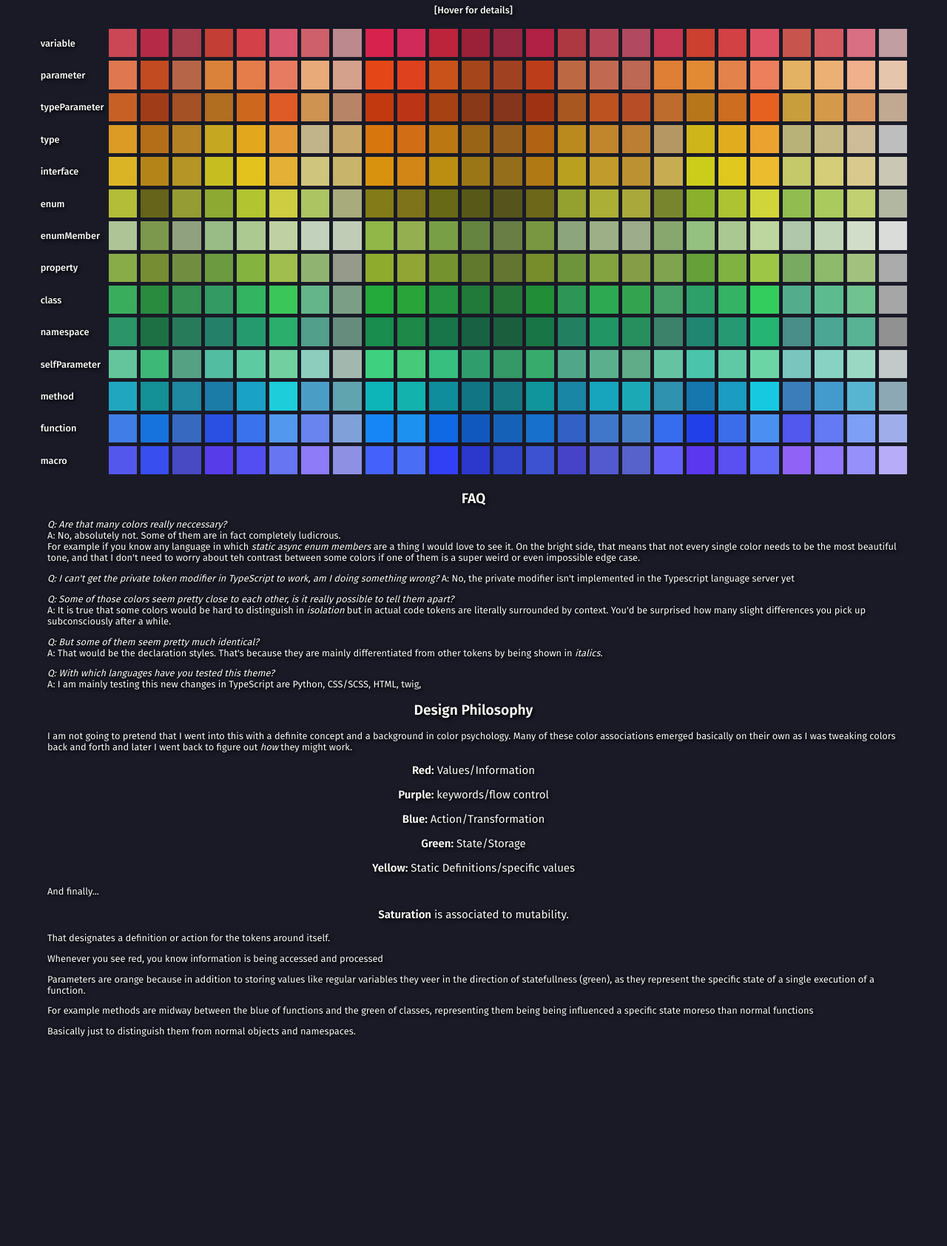
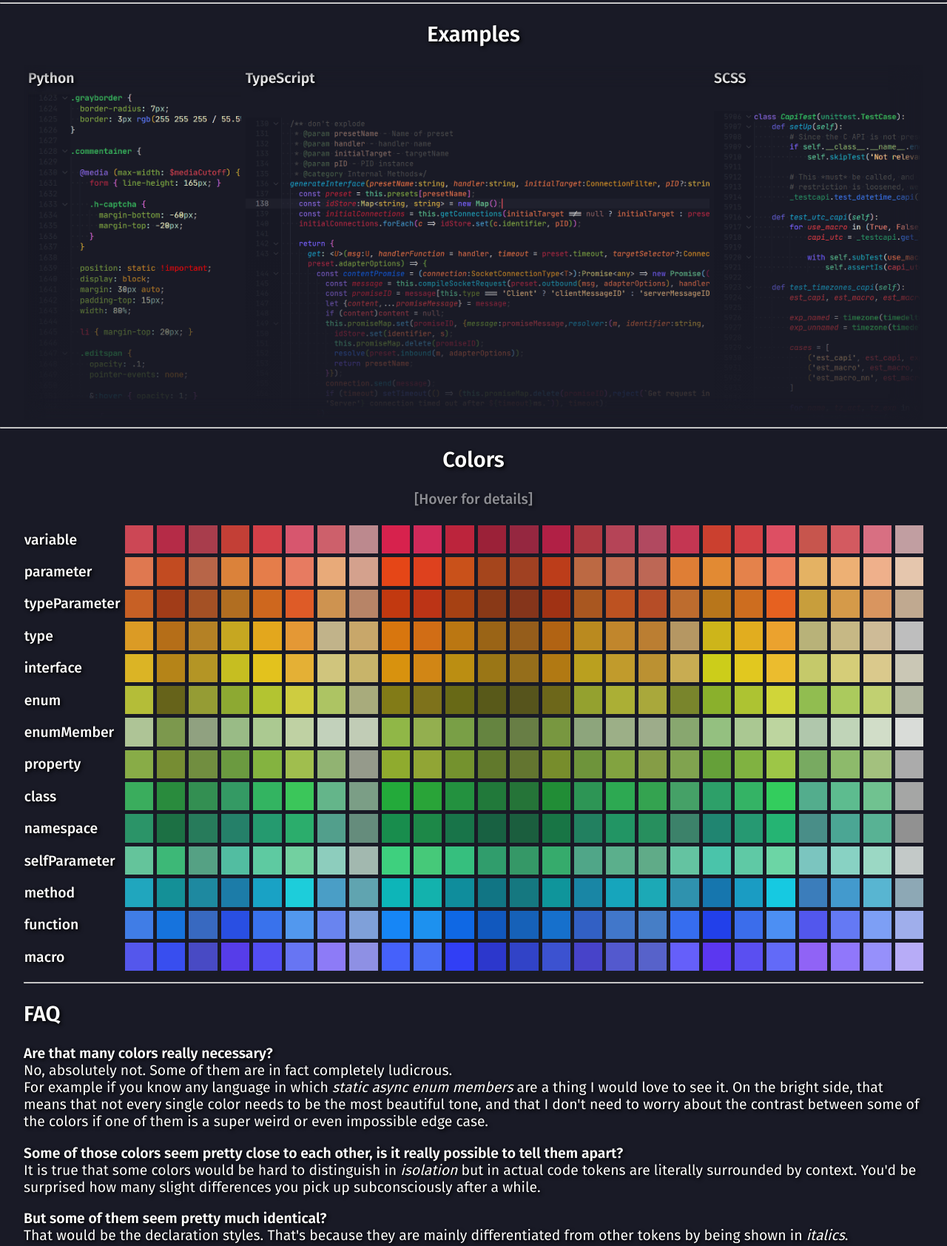
Before and after one commit to Thertzlor/semantic-rainbow, a website: page index.html in a window 1280 px wide. Shown: the part 132-1816 px from the top of the page at 74% size. Before the commit the page ends 1584 px from the top, so only its background shows below. Drawn offline with Linux system fonts and the light colour scheme.

Commit message:
examples, underline support, first release

```diff
--- a/index.html
+++ b/index.html
@@ -49,8 +49,9 @@
             const tableSquare = tableContainer.appendChild(document.createElement('td'))
             //Generating the tooltip element for the individual cells
             const tooltip = tableSquare.appendChild(document.createElement('div'))
-            tooltip.classList.add('expl')
+            tooltip.classList.add('expl');
             //HTML formatting for the token description
+            [...document.getElementsByClassName(k.replace(/\./gm, '_'))].forEach(e => e.style.color = colorValue)
             tooltip.innerHTML = (k.replace(/\./g, '\n<br>')).split('\n').map((e, i) => i === 0 ? e : `<i>${e}</i>`).join('\n') + `\n<p style="color:${colorValue}; ${k.includes('declaration') ? 'font-style:italic;' : ''} text-shadow:none;">${colorValue}</p>`;
             tableSquare.style.background = colorValue;
             tableSquare.classList.add('tableSquare')
@@ -62,6 +63,41 @@
 
    </script>
    <style>
+      #extable {
+         width: 95vw;
+         text-align: left;
+         position: relative;
+         height: 60vh;
+         display: block;
+         overflow: hidden;
+
+      }
+
+      #extable img {
+         max-width: 200%;
+      }
+
+      #extable td {
+         height: 50px !important;
+
+         overflow: hidden;
+      }
+
+      #extable::after {
+         box-shadow: inset -10px 0 22px 8px #191a26;
+         position: absolute;
+         content: '';
+         pointer-events: none;
+
+         display: block;
+         background: linear-gradient(transparent 50%, #191a26);
+         top: 0;
+         bottom: 0;
+         left: 0;
+         right: 0
+      }
+
+
       * {
          box-sizing: border-box;
          color: white;
@@ -92,7 +128,7 @@
          bottom: 40%;
          right: 40%;
          pointer-events: none;
-         background: #15161f;
+         background: #191a26;
          box-shadow: 1px 1px 6px rgba(0, 0, 0, 0.3);
          padding: 10px;
          border: 3px solid #595e75;
@@ -137,58 +173,88 @@
          padding: 0;
          font-family: 'Fira Sans', Calibri, sans-serif;
          font-weight: 500;
-         font-size: 1vmax;
+         font-size: 1.1em;
          background: #191a26;
       }
 
       .text {
          font-weight: 400;
-         width: 90vw;
+         width: 95vw;
          margin: 0 auto;
+      }
+
+      .text h2 {
+         text-align: left;
       }
 
       .text h3 {
          font-weight: 400;
+         text-align: left;
+      }
+
+      .class {
+         font-weight: bold;
       }
 
       .ctx {
-         text-align: center
+         text-align: center;
+         opacity: 0.5;
       }
    </style>
 </head>
 
 <body class="bod">
    <h1>Semantic Rainbow</h1>
-   <h3 class="text"> A {manualPercent}% hand crafted Color Theme for Visual Studio Code</h2>
+   <h3 class="text"> A {manualPercent}% hand crafted Color Theme for Visual Studio Code</h3>
+   <hr>
+   <h2>Examples</h2>
+
+   <table id="extable">
+      <tbody>
+         <tr>
+            <th>Python</th>
+            <th>TypeScript</th>
+            <th>SCSS</th>
+         </tr>
+         <tr>
+            <td><a href="./assets/ex_2.png"><img src="./assets/ex_2.png" alt="Python highlighted"></a> </td>
+            <td><a href="./assets/ex_1.png"><img src="./assets/ex_1.png" alt="Typescript highlighted"></a></td>
+            <td><a href="./assets/ex_3.png"><img src="./assets/ex_3.png" alt="SCSS highlighted"></a></td>
+         </tr>
+      </tbody>
+   </table>
+   <hr>
    <h2>Colors</h2>
    <p class="ctx">[Hover for details]</p>
    <div id="colorTable"></div>
 
    <div class="text">
+      <hr>
       <h2 id="faq">FAQ</h2>
-         <p> <em>Q: Are that many colors really neccessary?</em><br>A: No, absolutely not. Some of them are in fact completely ludicrous.<br>For example if you know any language in which <em>static async enum members</em> are a thing I would love to see it.
-            On the bright side, that means that not every single color needs to be the most beautiful tone, and that I don&#39;t need to worry about teh contrast between some colors if one of them is a super weird or even impossible edge case.</p>
-         <p><em>Q: I can&#39;t get the private token modifier in TypeScript to work, am I doing something wrong?</em>
-            A: No, the private modifier isn&#39;t implemented in the Typescript language server yet</p>
-         <p> <em>Q: Some of those colors seem pretty close to each other, is it really possible to tell them apart?</em><br> A: It is true that some colors would be hard to distinguish in <em>isolation</em> but in actual code tokens are literally surrounded by context. You&#39;d be surprised how many slight differences you pick up subconsciously after a while.</p>
-         <p><em>Q: But some of them seem pretty much identical?</em><br>A: That would be the declaration styles. That&#39;s because they are mainly differentiated from other tokens by being shown in <em>italics</em>.</p>
-         <p><em>Q: With which languages have you tested this theme?</em><br>A: I am mainly testing this new changes in TypeScript
-            are Python, CSS/SCSS, HTML, twig, </p>
+
+      <p><strong>Are that many colors really necessary?</strong><br>No, absolutely not. Some of them are in fact completely ludicrous.<br>For example if you know any language in which <em>static async enum members</em> are a thing I would love to see it.
+         On the bright side, that means that not every single color needs to be the most beautiful tone, and that I don&#39;t need to worry about the contrast between some of the colors if one of them is a super weird or even impossible edge case.</p>
+      <p><strong>Some of those colors seem pretty close to each other, is it really possible to tell them apart?</strong><br>It is true that some colors would be hard to distinguish in <em>isolation</em> but in actual code tokens are literally surrounded by context. You&#39;d be surprised how many slight differences you pick up subconsciously after a while.</p>
+      <p><strong>But some of them seem pretty much identical?</strong><br>That would be the declaration styles. That&#39;s because they are mainly differentiated from other tokens by being shown in <em>italics</em>.</p>
+      <p><strong>Which languages are used to test this Theme?</strong><br>A: I am mainly testing in TypeScript, Python, CSS/SCSS and HTML. I am not opposed to include other languages in the future.</p>
+      <p><strong>I can&#39;t get the private token modifier in TypeScript to work, am I doing something wrong?</strong><br>No, the private modifier isn&#39;t implemented in the Typescript language server yet. The token is included partly just top be future proof and partly because other language servers might already support it.</p>
+      <hr>
       <h2 id="design-philosophy">Design Philosophy</h2>
-         <p>I am not going to pretend that I went into this with a definite concept and a background in color psychology. Many of these color associations emerged basically on their own as I was tweaking colors back and forth and later I went back to figure out <em>how</em> they might work.</p>
-         <h3 id="red-valuesinformation"><strong>Red:</strong> Values/Information</h3>
-         <h3 id="purple-keywordsflow-control"><strong>Purple:</strong> keywords/flow control</h3>
-         <h3 id="blue-actiontransformation"><strong>Blue:</strong> Action/Transformation</h3>
-         <h3 id="green-statestorage"><strong>Green:</strong> State/Storage</h3>
-         <h3 id="yellow-static-definitionsspecific-values"><strong>Yellow:</strong> Static Definitions/specific values</h3>
-         <p>And finally...</p>
-         <h3 id="saturation-is-associated-to-mutability"><strong>Saturation</strong> is associated to mutability.</h3>
-         <p>That designates a definition or action for the tokens around itself.</p>
-         <p>Whenever you see red, you know information is being accessed and processed</p>
-         <p>Parameters are orange because in addition to storing values like regular variables they veer in the direction of statefullness (green), as they represent the specific state of a single execution of a function.</p>
-         <p>For example methods are midway between the blue of functions and the green of classes, representing them being being influenced a specific state moreso than normal functions</p>
-         <p>Basically just to distinguish them from normal objects and namespaces.</p>
-
+      <p>I am not going to pretend that I went into this project with a definite concept and a background in color psychology. Many of these color associations emerged basically on their own as I was tweaking colors back and forth and later I went back to figure out <em>how</em> they might work.<br>The key to making a Theme with this many colors work without things getting too confusing is to create a spectrum in which colors, rather than arbitrarily representing keywords instead represent different concepts and roles, and based on this spectrum colors are assigned to the different tokens.</p>
+      <p>The spectrum that emerged for this particular theme is the following:</p>
+      <h3 id="red-valuesinformation"><strong class="variable_readonly">Red:</strong> Values/Information</h3>
+      <h3 id="purple-keywordsflow-control"><strong class="macro_static">Purple:</strong> Keywords/Flow Control</h3>
+      <h3 id="blue-actiontransformation"><strong class="function">Blue:</strong> Action/Transformation</h3>
+      <h3 id="green-statestorage"><strong class="class">Green:</strong> State/Storage</h3>
+      <h3 id="yellow-definitionsprimitives"><strong class="type">Yellow:</strong> Definitions/Primitives</h3>
+      <p>Anything directly containing a discrete piece of information is red. This is where your <span class="variable">variables</span> and <span class="variable_readonly">constants</span> reside. They are so to speak the lifeblood flowing through the code and whenever you see red, you know information is being accessed and processed.<br>Blue is the color for change and transformation, in other words: <span class="function">Functions</span>, since they generate and modify other information. To put it in more poetic terms information flows <em>through</em> them like water.<br>Green is for anything that is stateful or defines a state. Here we find <span class="property">properties</span> that set the state within an object, <span class="namespace">namespaces</span> which represent groupings of information a and <span class="class">classes</span> which are of course also stateful. (Surely you could argue that variables are also &quot;stateful&quot; but they only represent their own singular state at the time).<br>Yellow jumps out at you as a sort of signal, for example a <span class="type">type</span> signalling exactly what static (at least in TS) kind of data a certain parameter or variable expects. It also occurs where we see &quot;raw&quot; primitive data being defined such as a string representing nothing other than itself, or boolean values.</p>
+      <p>These are the main components and for most other tokens deciding which color to assign them is a matter of interpolation.<br>For example <span class="method">methods</span> are midway between the blue of <span class="function">functions</span> and the green of <span class="class">classes</span>, representing them being being influenced by the specific state of their containing context.<br>keywords like <em>return, for, var, etc</em> direct information, true but information <em>around</em> themselves depending on what <em>they</em> represent so they stand between blue transformation and red information.<br><span class="parameter">Parameters</span> are orange because in addition to storing values like regular <span class="variable">variables</span> they veer slightly in the direction of statefullness (green), as they represent the specific state of a single execution of a function.<br>Numbers are slightly more greenish yellow than other primitives since they represent a very <em>discrete</em> state and <span class="enum">enums</span> are more yellow than <span class="namespace">namespaces</span> and <span class="class">classes</span> because they are basically a state solely defined by such primitives.<br>And so on and so forth, for basically every token this kind of reasoning is applied, if only post-hoc.</p>
+      <p>Up to this point everything has been about the hue of the colors. Other color properties can be used to convey even more information. Another color rule used in Semantic Rainbow is the following:</p>
+      <h3 id="saturation-and-vibrance-is-mapped-control-and-mutability"><strong>Saturation and Vibrance</strong> is mapped control and mutability.</h3>
+      <p>The bolder the color the more &quot;dynamic&quot; the value it represents. A rewritable variable or property has a saturated and bright red and green respectively, but when something cannot be reassigned like a constant or a readonly property that color will darken, appear not as prominent, a more stable and calmly enduring entity.</p>
+      <p>There are of course even more ways to modify a color to be less vibrant and saturated besides dimming it towards black, it can also be bleached towards white, or generally faded using alpha. These different ways to reduce vibrance are used to represent different ways in which tokens differ. Anything belonging to a default library is shown desaturated and brightened. Being predefined, they are outside our control and their coloration reflects that indirectness. And once properly supported private properties and methods will be designated with a slight transparency, as they are ephemeral and only exist in specific contexts.</p>
+      <p>And finally going completely beyond color into text formatting:<br>Any time any value is declared or initialized, the token will be displayed in italics. Also classes are shown in bold to distinguish them more effectively from namespaces and highlight their special role in object oriented programming. I am not using the underlined font style because I don&#39;t think it ever looks good.</p>
+      <p>...And that&#39;s the thought process behind <strong>Semantic Rainbow</strong>.</p>
 
    </div>
 
--- a/package.json
+++ b/package.json
@@ -10,7 +10,7 @@
       "name": "Thertzlor"
    },
    "icon": "assets/SR_icon128.png",
-   "version": "0.1.1",
+   "version": "1.0.0",
    "engines": {
       "vscode": "^1.60.0"
    },
```
Also changed, not shown: assets/ex_1.png (added), assets/ex_2.png (added), assets/ex_3.png (added), generator/README.md, generator/lib/colorGenerator.js, 1 other file. Lines whose indentation alone changed are shown as unchanged.
